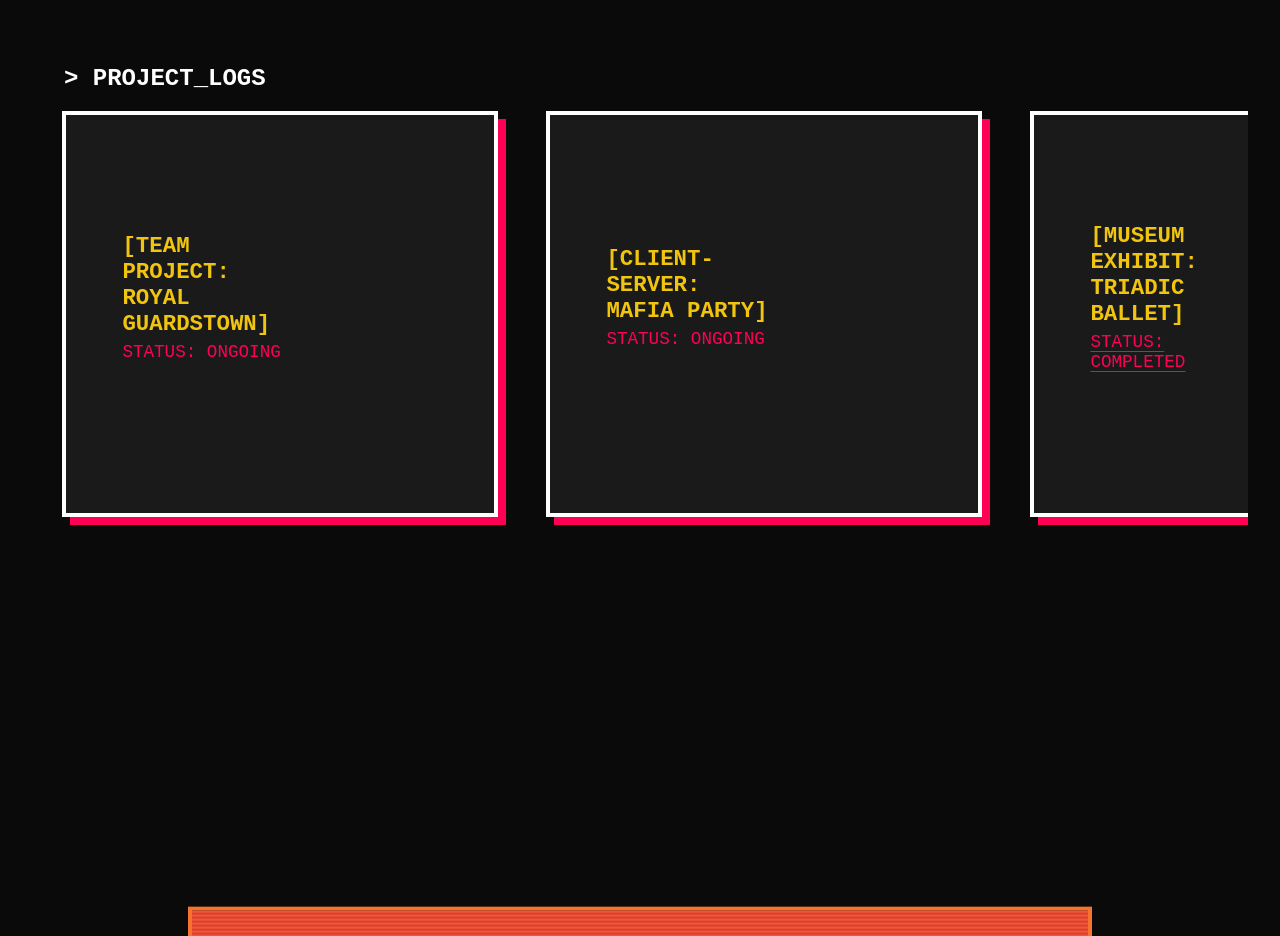
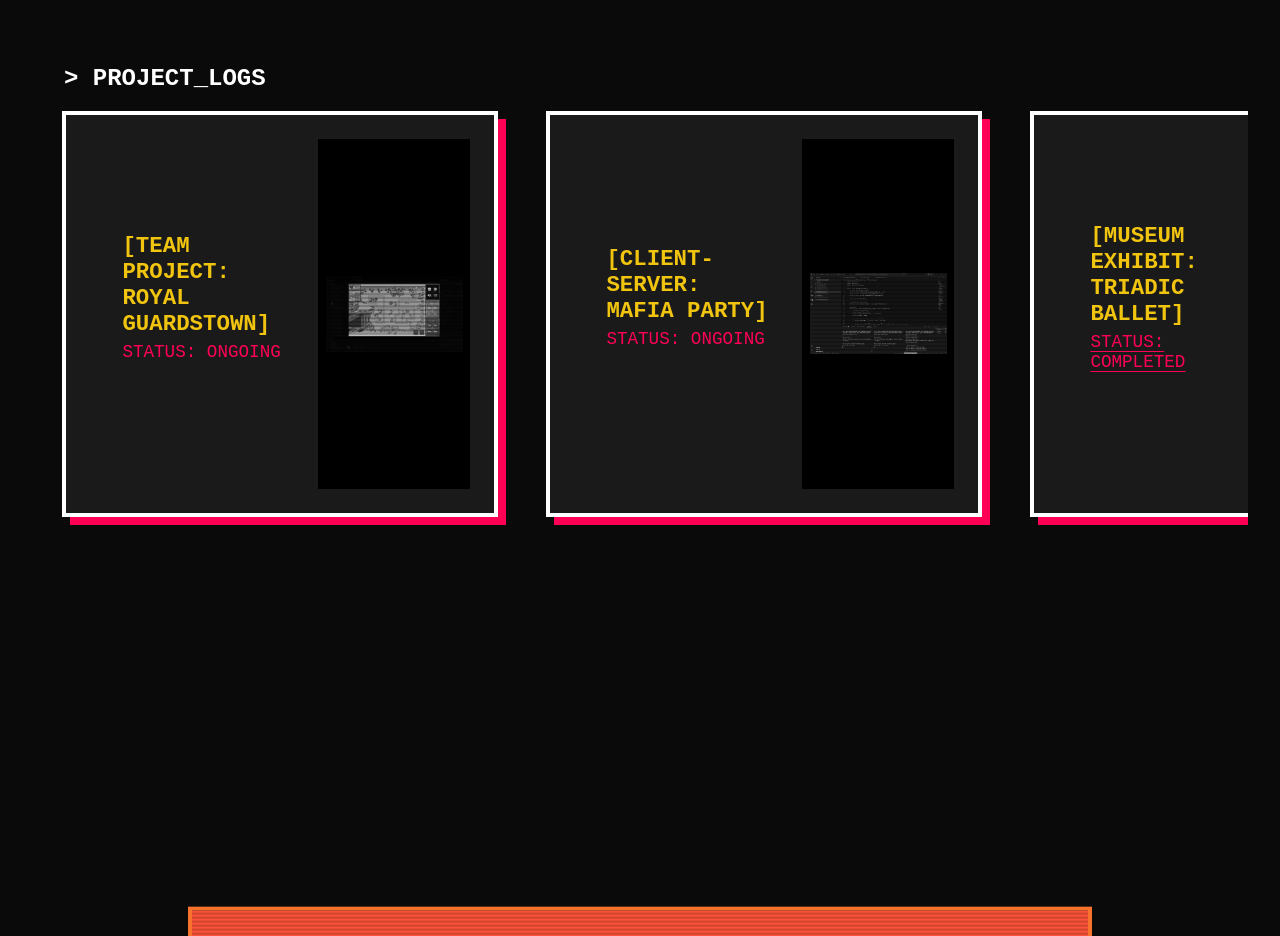
Before and after one commit to apr45/is117-GameDevPortfolio, a React (Vite) app: page / in a window 1280 px wide. Shown: the part 2420-3356 px from the top of the page. Built offline with nearby package versions, Linux system fonts and the light colour scheme.

Commit message:
centering images in project slider

```diff
--- a/src/components/ProjectSlider.tsx
+++ b/src/components/ProjectSlider.tsx
@@ -28,7 +28,6 @@ const ProjectSlider: React.FC = () => {
             </div>
             <div className={styles.imageSide}>
               <div className={styles.crtOverlay} />
-              <span className={styles.imageLabel}>Royal Guardstown</span>
               <img src="./images/Royal-Guardstown.png" alt="Royal-Guardstown" className={styles.cardImage} />
             </div>
           </div>
@@ -52,7 +51,6 @@ const ProjectSlider: React.FC = () => {
             </div>
             <div className={styles.imageSide}>
               <div className={styles.crtOverlay} />
-              <span className={styles.imageLabel}>Mafia Party</span>
               <img src="./images/Mafia-Party.png" alt="Mafia-Party" className={styles.cardImage} />
             </div>
           </div>
@@ -84,7 +82,6 @@ const ProjectSlider: React.FC = () => {
             </div>
             <div className={styles.imageSide}>
               <div className={styles.crtOverlay} />
-              <span className={styles.imageLabel}>Triadic Ballet</span>
               <img src="./images/Triadic-Ballet.png" alt="Triadic-Ballet" className={styles.cardImage} />
             </div>
           </div>
--- a/src/styles/ProjectSlider.module.css
+++ b/src/styles/ProjectSlider.module.css
@@ -137,31 +137,31 @@
 }
 
 .imageSide {
-  opacity: 0;
   width: 40%;
-  height: 100%; /* Force full height of the parent projectCard */
   position: relative;
-  border-left: 2px solid rgba(255, 255, 255, 0.2);
   background: #000;
-  transition: opacity 0.5s ease 0.2s; /* Simplified transition */
+
+  /* ADDING FLEXBOX FOR VERTICAL CENTERING[cite: 3] */
+  display: flex;
+  align-items: center; /* Vertically center the cardImage[cite: 3] */
+  justify-content: center; /* Horizontally center the cardImage[cite: 3] */
+
+  /* Ensure the container takes full height of the parent projectCard[cite: 3] */
+  height: 100%;
+
+  /* Keep the previous animation logic[cite: 3] */
+  transition: opacity 0.5s ease 0.2s;
   pointer-events: none;
 }
 
-.imageLabel {
-  position: absolute;
-  top: 10px;
-  right: 10px;
-  font-family: var(--font-pixel);
-  font-size: 0.7rem;
-  color: #fff;
-  z-index: 3;
-  text-shadow: 2px 2px 0px #000;
-}
+.cardImage {
+  /* Updated properties to maintain aspect ratio and center[cite: 3] */
+  width: auto; /* Use width based on original image size[cite: 3] */
+  max-width: 90%; /* Prevent overflowing horizontally, with padding[cite: 3] */
+  height: auto; /* Use height based on original image size[cite: 3] */
+  max-height: 90%; /* Prevent overflowing vertically, with padding[cite: 3] */
+  object-fit: contain; /* Maintain aspect ratio and center the image in its frame[cite: 3] */
 
-.cardImage {
-  width: 100%;
-  height: 100%;
-  object-fit: cover; /* Prevents distortion */
   filter: grayscale(100%);
   transition: filter 0.3s ease;
 }
```
